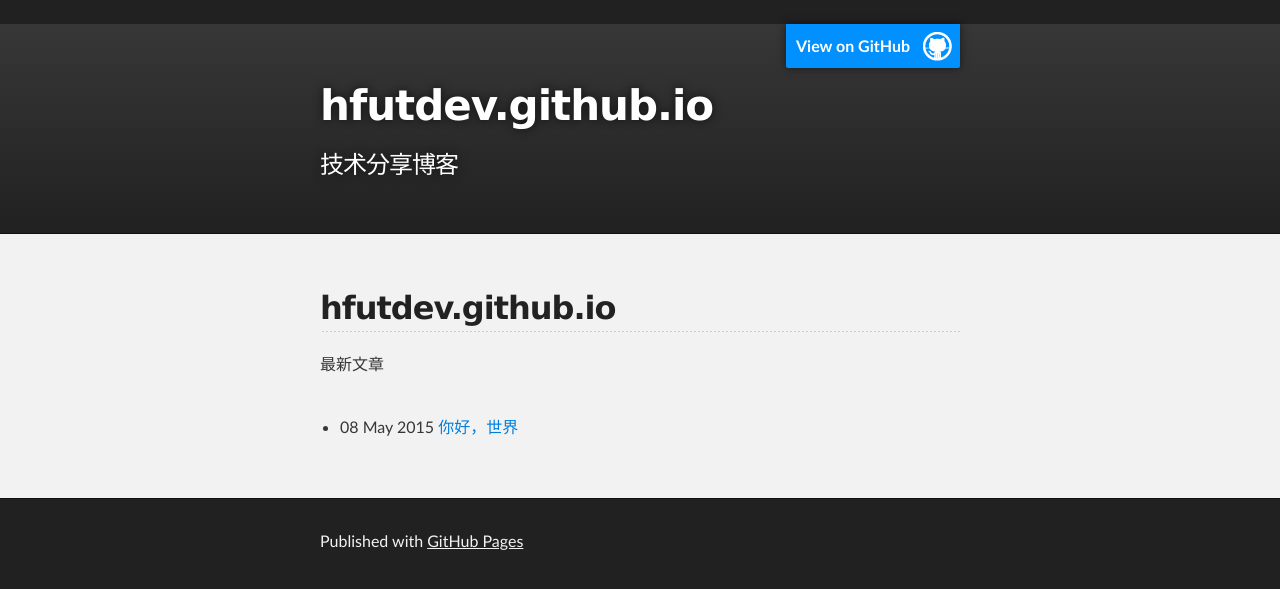
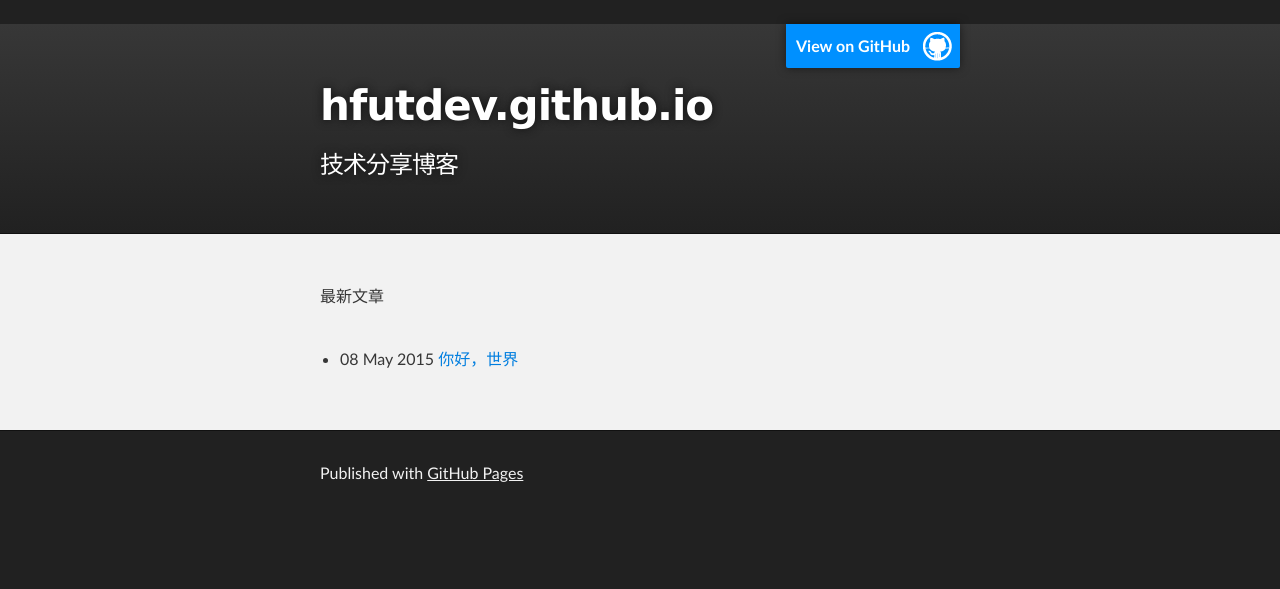
Before and after one commit to hfutDev/hfutDev.github.io, a Jekyll site: the page built from index.html, in a window 1280 px wide. Shown: the top 589 px of the page. Built offline with Jekyll 4.4.1, drawn with Linux system fonts in a browser that asks for light colours.

Commit message:
fix page

```diff
--- a/_layouts/default.html
+++ b/_layouts/default.html
@@ -4,7 +4,7 @@
     <meta charset='utf-8'>
     <meta name="description" content="hfutdev.github.io : 技术分享博客">
 
-    <link rel="stylesheet" type="text/css" media="screen" href="stylesheets/stylesheet.css">
+    <link rel="stylesheet" type="text/css" media="screen" href="http://{{ site.baseurl }}/stylesheets/stylesheet.css">
 　　 <title>{{ page.title }}</title>
 　</head>
   <body>
--- a/index.html
+++ b/index.html
@@ -2,10 +2,9 @@
 layout: default
 title: hfutdev.github.io
 ---
-<h2>{{ page.title }}</h2>
 <p>最新文章</p>
 <ul>
 　　{% for post in site.posts %}
-　　　　<li>{{ post.date | date_to_string }} <a href="{{ site.baseurl }}{{ post.url }}">{{ post.title }}</a></li>
+　　　　<li>{{ post.date | date_to_string }} <a href="http://{{ site.baseurl }}{{ post.url }}">{{ post.title }}</a></li>
 　　{% endfor %}
 </ul>
```
